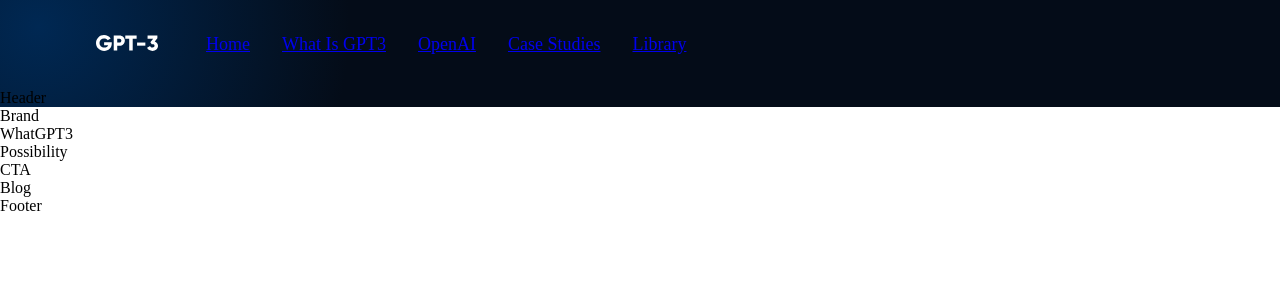
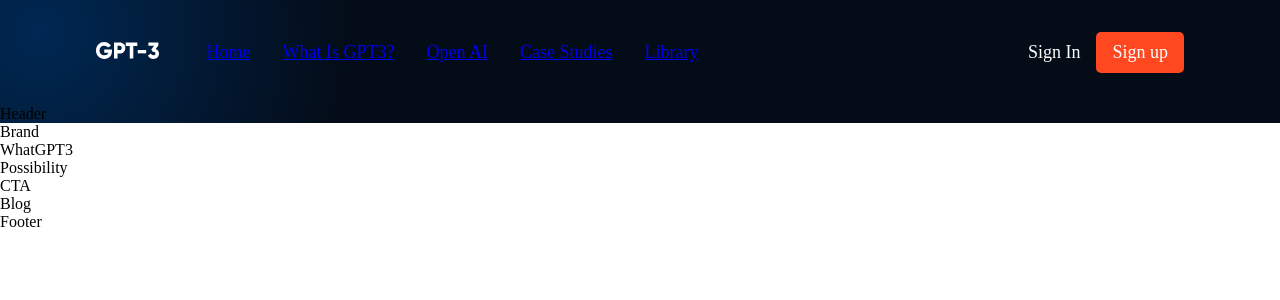
Before and after one commit to JeelPatel07/react-project, a React (Create React App) app: page / in a window 1280 px wide. Shown: the top 300 px of the page. Built offline with nearby package versions, Linux system fonts and the light colour scheme.

Commit message:
Navbar completed

```diff
--- a/src/components/navbar/Navbar.jsx
+++ b/src/components/navbar/Navbar.jsx
@@ -5,22 +5,22 @@
 
 const Navbar = () => {
   const [toggleMenu, setToggleMenu] = useState(false);
+
   return (
-        <div className="gpt3_navbar">
-            <div className="gpt3_navbar-links">
-            <div className="gpt3_navbar-links_logo">
-                <img src={logo} alt="logo"/>
+    <div className="gpt3__navbar">
+      <div className="gpt3__navbar-links">
+        <div className="gpt3__navbar-links_logo">
+          <img src={logo} />
         </div>
         <div className="gpt3__navbar-links_container">
           <p><a href="#home">Home</a></p>
-                <p><a href="#wgpt3">What is GPT3</a></p>
-                <p><a href="#possibility">OpenAI</a></p>
+          <p><a href="#wgpt3">What is GPT3?</a></p>
+          <p><a href="#possibility">Open AI</a></p>
           <p><a href="#features">Case Studies</a></p>
           <p><a href="#blog">Library</a></p>
-
         </div>
       </div>
-            <div className="gpt3__navbar-menu_container-links-sign">
+      <div className="gpt3__navbar-sign">
         <p>Sign in</p>
         <button type="button">Sign up</button>
       </div>
@@ -45,7 +45,7 @@
         )}
       </div>
     </div>
+  );
+};
 
-    )
-}
-export default Navbar
+export default Navbar;
--- a/src/components/navbar/navbar.css
+++ b/src/components/navbar/navbar.css
@@ -1,32 +1,33 @@
-.gpt3_navbar{
-
+.gpt3__navbar {
     display: flex;
     justify-content: space-between;
     align-items: center;
+
     padding: 2rem 6rem;
 }
 
-.gpt3_navbar-links{
+.gpt3__navbar-links {
     flex: 1;
     display: flex;
     justify-content: flex-start;
     align-items: center;
 }
-.gpt3_navbar-links_logo{
+
+.gpt3__navbar-links_logo {
     margin-right: 2rem;
-
-}
-.gpt3_navbar-links_logo img{
-    width: 62px;
-    height: 16px;
 }
 
-.gpt3__navbar-links_container{
+.gpt3__navbar-links_logo img {
+    width: 62.56px;
+    height: 16.02px;
+}
+
+.gpt3__navbar-links_container {
     display: flex;
     flex-direction: row;
 }
 
-.gpt3__navbar-sign{
+.gpt3__navbar-sign {
     display: flex;
     justify-content: flex-end;
     align-items: center;
```
Lines whose indentation alone changed are shown as unchanged.
